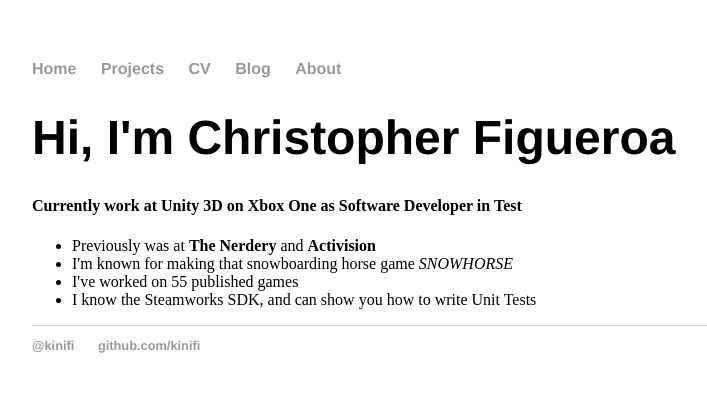
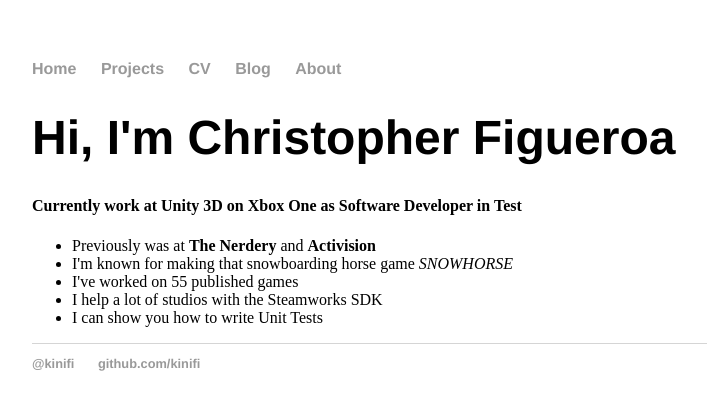
Before and after one commit to kinifi/kinifi.github.io, a Jekyll site: the page built from index.html, in a window 1280 px wide. Shown: the top 410 px of the page, without its empty margins (160-867 px from the left). Built offline with Jekyll 4.4.1, drawn with Linux system fonts in a browser that asks for light colours.

Commit message:
Update index.html

```diff
--- a/index.html
+++ b/index.html
@@ -9,6 +9,7 @@ title: Christopher Figueroa / Game Developer
 		<li>Previously was at <b>The Nerdery</b> and <b>Activision</b></li>
 		<li>I'm known for making that snowboarding horse game <em>SNOWHORSE</em></li>
 		<li>I've worked on 55 published games</li>
-		<li>I know the Steamworks SDK, and can show you how to write Unit Tests</li>
+		<li>I help a lot of studios with the Steamworks SDK</li>
+		<li>I can show you how to write Unit Tests</li>
 	</ul>
 </div><!-- /.blurb -->
```
